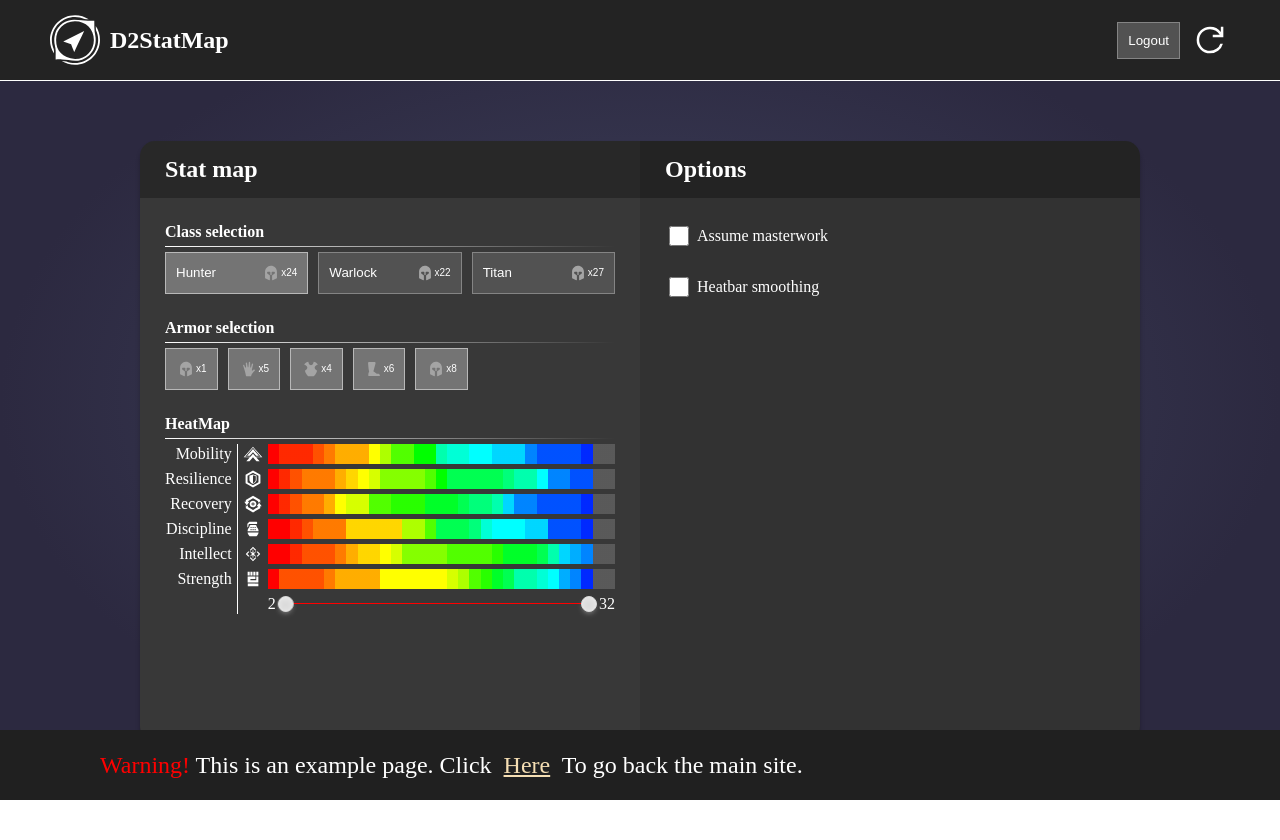
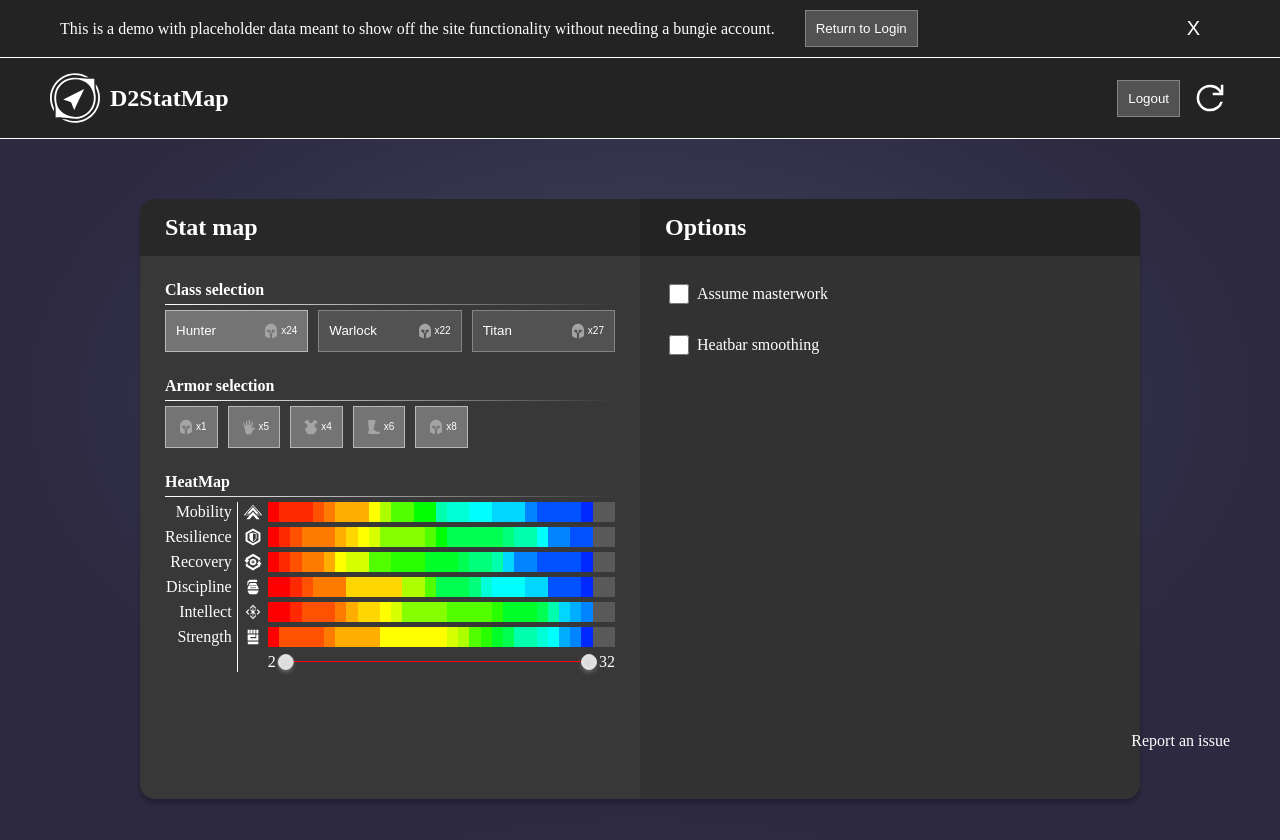
Before and after one commit to NSkelin/d2statmap, a Next.js app: page /demo in a window 1280 px wide. Shown: the top 840 px of the page. Before the commit the page ends 800 px from the top, so only its background shows below. Built offline with nearby package versions, Linux system fonts and the light colour scheme.

Commit message:
replace notification bar and improve style

```diff
--- /dev/null
+++ b/src/components/NotificationBar/NotificationBar.jsx
@@ -0,0 +1,27 @@
+import Link from "next/link";
+import React, {useState} from "react";
+import Button from "../Button";
+import styles from "./NotificationBar.module.css";
+
+function NotificationBar() {
+	const [showNotif, setShowNotif] = useState(true);
+
+	if (showNotif)
+		return (
+			<div className={styles.noticeBar}>
+				<div className={styles.message}>
+					<span>This is a demo with placeholder data meant to show off the site functionality without needing a bungie account.</span>
+
+					<Link className={styles.link} href="/authenticate">
+						<Button>Return to Login</Button>
+					</Link>
+				</div>
+				<button className={styles.button} onClick={() => setShowNotif(false)}>
+					X
+				</button>
+			</div>
+		);
+	else return <></>;
+}
+
+export default NotificationBar;
--- /dev/null
+++ b/src/components/NotificationBar/NotificationBar.module.css
@@ -0,0 +1,27 @@
+.noticeBar {
+    padding: 10px 60px 10px 60px;
+    background-color: rgb(35, 35, 35);
+    display: flex;
+    justify-content: space-between;
+    border-bottom: 1px solid white;
+}
+.message {
+    display: flex;
+    align-items: center;
+    justify-content: space-around;
+}
+.button {
+    border: none;
+    border-radius: 3px;
+    padding: 0 20px 0 20px;
+    background-color: transparent;
+    font-size: 20px;
+    color: white;
+}
+.button:hover {
+    cursor: pointer;
+}
+.link {
+    text-decoration: none;
+    margin-left: 30px;
+}
--- /dev/null
+++ b/src/components/NotificationBar/index.jsx
@@ -0,0 +1,2 @@
+export * from "./NotificationBar";
+export {default} from "./NotificationBar";
--- a/src/demo.module.css
+++ /dev/null
@@ -1,19 +0,0 @@
-.wrapper {
-    position: absolute;
-    bottom: 0px;
-    height: 70px;
-    width: 100%;
-    background-color: rgb(32, 32, 32);
-    font-size: 24px;
-    display: flex;
-    align-items: center;
-}
-.warning {
-    padding-left: 100px;
-}
-.link {
-    color: wheat;
-}
-.link:hover {
-    color: aliceblue;
-}
--- a/src/pages/demo.jsx
+++ b/src/pages/demo.jsx
@@ -1,6 +1,5 @@
-import Link from "next/link";
 import React from "react";
-import styles from "../demo.module.css";
+import NotificationBar from "../components/NotificationBar";
 import {DemoContext} from "../demoContext";
 import App from "./index";
 
@@ -8,16 +7,8 @@ function Demo() {
 	return (
 		<>
 			<DemoContext.Provider value={true}>
+				<NotificationBar />
 				<App />
-				<div className={styles.wrapper}>
-					<span className={styles.warning}>
-						<span style={{color: "red"}}>Warning!</span> This is an example page. Click &nbsp;
-						<Link className={styles.link} href="/authenticate">
-							Here
-						</Link>
-						&nbsp; To go back the main site.
-					</span>
-				</div>
 			</DemoContext.Provider>
 		</>
 	);
```
